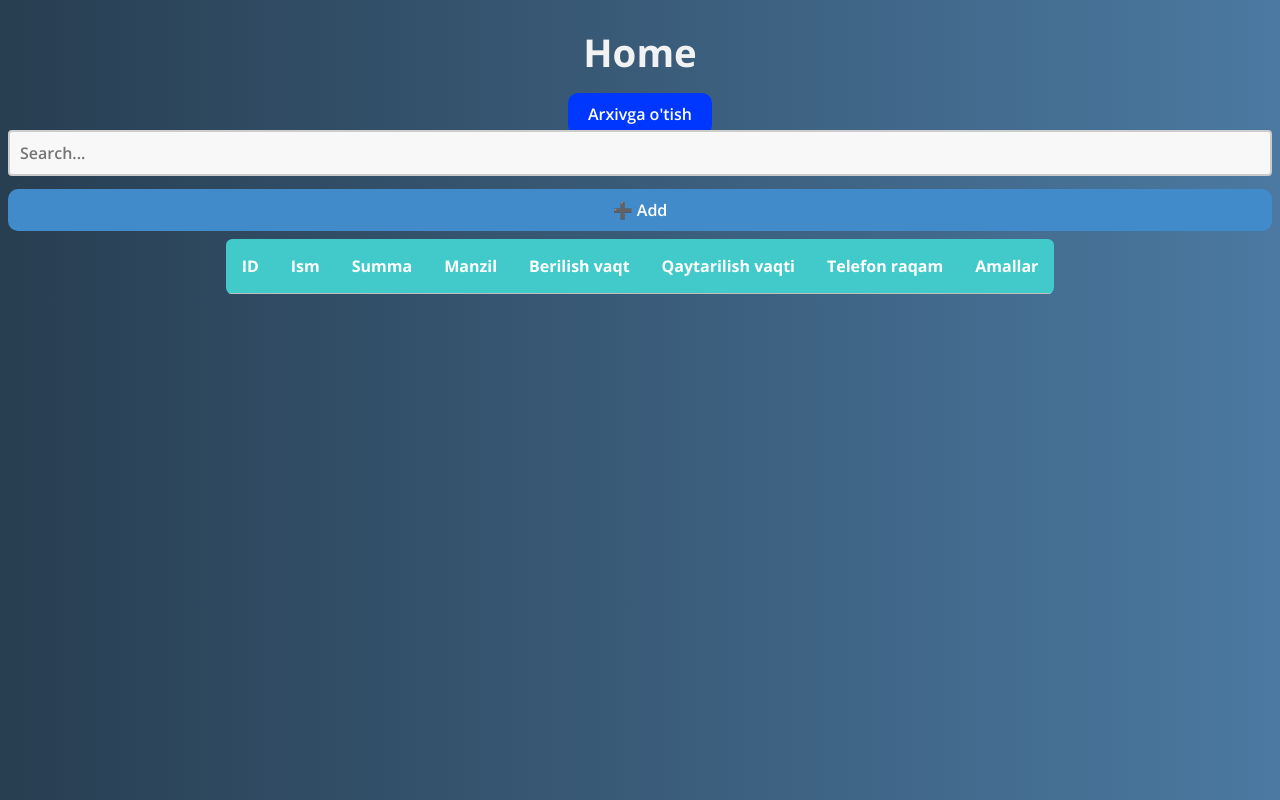
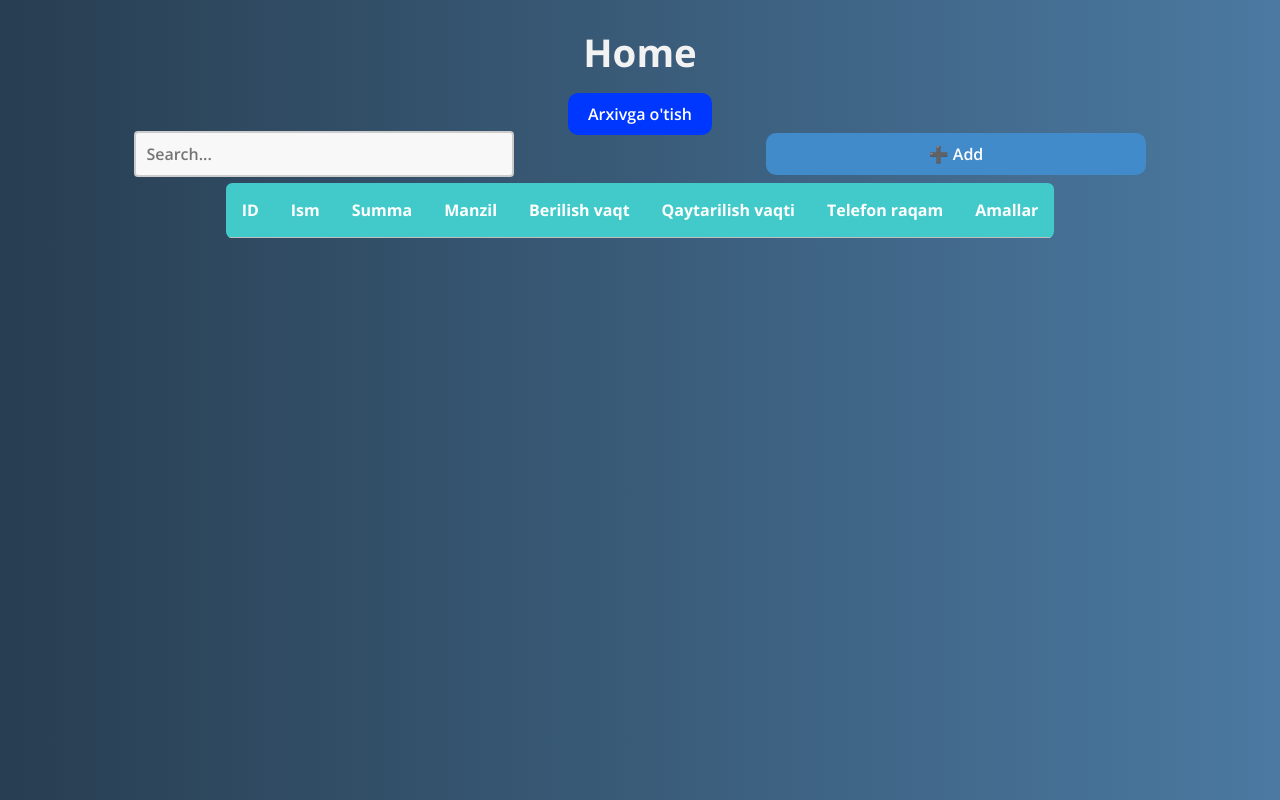
Before and after one commit to Sodiq578/my-app-todo, a React (Create React App) app: page / in a window 1280 px wide. Built offline with nearby package versions, Linux system fonts and the light colour scheme.

Commit message:
summani ko'rinishini to'girlash

```diff
--- a/package.json
+++ b/package.json
@@ -3,12 +3,14 @@
   "version": "0.1.0",
   "private": true,
   "dependencies": {
+    "@react-input/number-format": "^1.0.20",
     "@testing-library/jest-dom": "^5.17.0",
     "@testing-library/react": "^13.4.0",
     "@testing-library/user-event": "^13.5.0",
     "react": "^18.2.0",
     "react-datepicker": "^6.1.0",
     "react-dom": "^18.2.0",
+    "react-number-format": "^5.3.1",
     "react-router-dom": "^6.22.0",
     "react-scripts": "5.0.1",
     "web-vitals": "^2.1.4"
--- a/src/components/Home/Home.css
+++ b/src/components/Home/Home.css
@@ -272,3 +272,26 @@ button {
 button:hover {
   background-color: #45a049;
 }
+
+.search-input {
+  width: 30% !important;
+  display: flex;
+  align-items: center;
+  justify-content: center;
+}
+
+.add__button{
+  width: 30%;
+  display: flex;
+  align-items: center;
+  justify-content: center;
+}
+
+
+.search__box{
+  display: flex;
+  align-items: center;
+  justify-content: center;
+  justify-content: space-around;
+
+}
--- a/src/components/Home/Home.js
+++ b/src/components/Home/Home.js
@@ -3,6 +3,8 @@ import DatePicker from "react-datepicker";
 import "react-datepicker/dist/react-datepicker.css";
 import { Link } from "react-router-dom";
 import "./Home.css";
+import NumberFormat from 'react-number-format';
+
 
 const Home = ({ archivedData, setArchivedData }) => {
   const [data, setData] = useState([]);
@@ -14,7 +16,7 @@ const Home = ({ archivedData, setArchivedData }) => {
     summa: "",
     userProvidedTime: new Date(),
     returnedTime: new Date(),
-    manzil: "", // Manzil qo'shish uchun yangi qo'shimcha maydon
+    manzil: "",
     phoneNumbers: [{ id: 1, number: "" }],
   });
   const [editingItemId, setEditingItemId] = useState(null);
@@ -25,12 +27,26 @@ const Home = ({ archivedData, setArchivedData }) => {
   useEffect(() => {
     const storedData = JSON.parse(localStorage.getItem("yourDataKey")) || [];
     setData(storedData);
+    setVisibleData(rearrangeData(storedData).slice(0, 10)); // Malumotlarni to'g'ri joylash
   }, []);
 
   useEffect(() => {
     localStorage.setItem("yourDataKey", JSON.stringify(data));
-    setVisibleData(data.slice(0, 10)); // Show first 10 items initially
+    setVisibleData(rearrangeData(data).slice(0, 10)); // Malumotlarni to'g'ri joylash
   }, [data]);
+
+  const rearrangeData = (data) => {
+    let newData = [];
+    data.forEach((item, index) => {
+      const existingItemIndex = newData.findIndex((newItem) => newItem.id === item.id);
+      if (existingItemIndex !== -1) {
+        newData[existingItemIndex] = item;
+      } else {
+        newData.push(item);
+      }
+    });
+    return newData;
+  };
 
   const handleAdd = () => {
     const newId =
@@ -50,15 +66,18 @@ const Home = ({ archivedData, setArchivedData }) => {
     setShowDeleteConfirmation(false);
 
     setNewItem({
-      id: newId + 1, // Yangi element uchun id 1 ortadi
+      id: newId + 1,
       name: "",
       summa: "",
       userProvidedTime: new Date(),
       returnedTime: new Date(),
-      manzil: "", // Yangi element uchun manzil bo'sh qilinadi
+      manzil: "",
       phoneNumbers: [{ id: 1, number: "" }],
     });
   };
+
+
+
 
   const handleEdit = (id) => {
     const itemToEdit = data.find((item) => item.id === id);
@@ -84,6 +103,7 @@ const Home = ({ archivedData, setArchivedData }) => {
 
     setShowDeleteConfirmation(false);
     setItemToDeleteId(null);
+    setVisibleData(rearrangeData(updatedData).slice(0, 10)); // Malumotlarni to'g'ri joylash
   };
 
   const cancelDelete = () => {
@@ -94,9 +114,12 @@ const Home = ({ archivedData, setArchivedData }) => {
   const handleSearch = (query) => {
     setSearchQuery(query);
     const filteredData = data.filter((item) =>
-      item.name.toLowerCase().includes(query.toLowerCase())
+      item.name.toLowerCase().includes(query.toLowerCase()) ||
+      item.summa.toString().includes(query.toLowerCase()) ||
+      item.manzil.toLowerCase().includes(query.toLowerCase()) ||
+      item.id.toString().includes(query.toLowerCase())
     );
-    setVisibleData(filteredData.slice(0, 10)); // Show first 10 filtered items
+    setVisibleData(rearrangeData(filteredData).slice(0, 10));
   };
 
   const addPhoneNumberRow = () => {
@@ -119,6 +142,7 @@ const Home = ({ archivedData, setArchivedData }) => {
     setNewItem({ ...newItem, phoneNumbers: updatedPhoneNumbers });
   };
 
+
   const handleRemovePhoneNumber = (phoneNumberId) => {
     if (showModal) {
       const updatedPhoneNumbers = newItem.phoneNumbers.filter(
@@ -137,6 +161,7 @@ const Home = ({ archivedData, setArchivedData }) => {
     setEditingItemId(null);
   };
 
+
   return (
     <div className="container">
       <h1>Home</h1>
@@ -144,16 +169,20 @@ const Home = ({ archivedData, setArchivedData }) => {
         Arxivga o'tish
       </Link>
 
+      <div className="search__box">
         <input
           type="text"
           placeholder="Search..."
           value={searchQuery}
           onChange={(e) => handleSearch(e.target.value)}
+          className="search-input"
         />
 
         <button className="add__button" onClick={() => setShowModal(true)}>
           ➕ Add
         </button>
+      </div>
+
       <table className="rwd-table">
         <tbody>
           <tr>
@@ -174,13 +203,6 @@ const Home = ({ archivedData, setArchivedData }) => {
                   type="text"
                   value={item.name}
                   maxLength={40}
-                  onChange={(e) =>
-                    setData(
-                      data.map((el) =>
-                        el.id === item.id ? { ...el, name: e.target.value } : el
-                      )
-                    )
-                  }
                 />
               </td>
               <td data-th="Summa">
@@ -188,32 +210,13 @@ const Home = ({ archivedData, setArchivedData }) => {
                   type="number"
                   value={item.summa}
                   maxLength={40}
-                  onChange={(e) =>
-                    setData(
-                      data.map((el) =>
-                        el.id === item.id
-                          ? { ...el, summa: e.target.value }
-                          : el
-                      )
-                    )
-                  }
                 />
               </td>
-
               <td data-th="Manzil">
                 <input
                   type="text"
                   value={item.manzil}
                   maxLength={40}
-                  onChange={(e) =>
-                    setData(
-                      data.map((el) =>
-                        el.id === item.id
-                          ? { ...el, manzil: e.target.value }
-                          : el
-                      )
-                    )
-                  }
                 />
               </td>
               <td data-th="User Provided Time">
@@ -263,10 +266,8 @@ const Home = ({ archivedData, setArchivedData }) => {
               </td>
               <td data-th="Edit">
                 <button onClick={() => handleEdit(item.id)}>Edit</button>
-
                 <button onClick={() => handleDelete(item.id)}>Delete</button>
               </td>
-
             </tr>
           ))}
         </tbody>
```
Also changed, not shown: src/layout/Header.css (added), src/layout/Header.jsx (added), 1 other file (tests, documents, lock files or other folders). Lines whose indentation alone changed are shown as unchanged.
